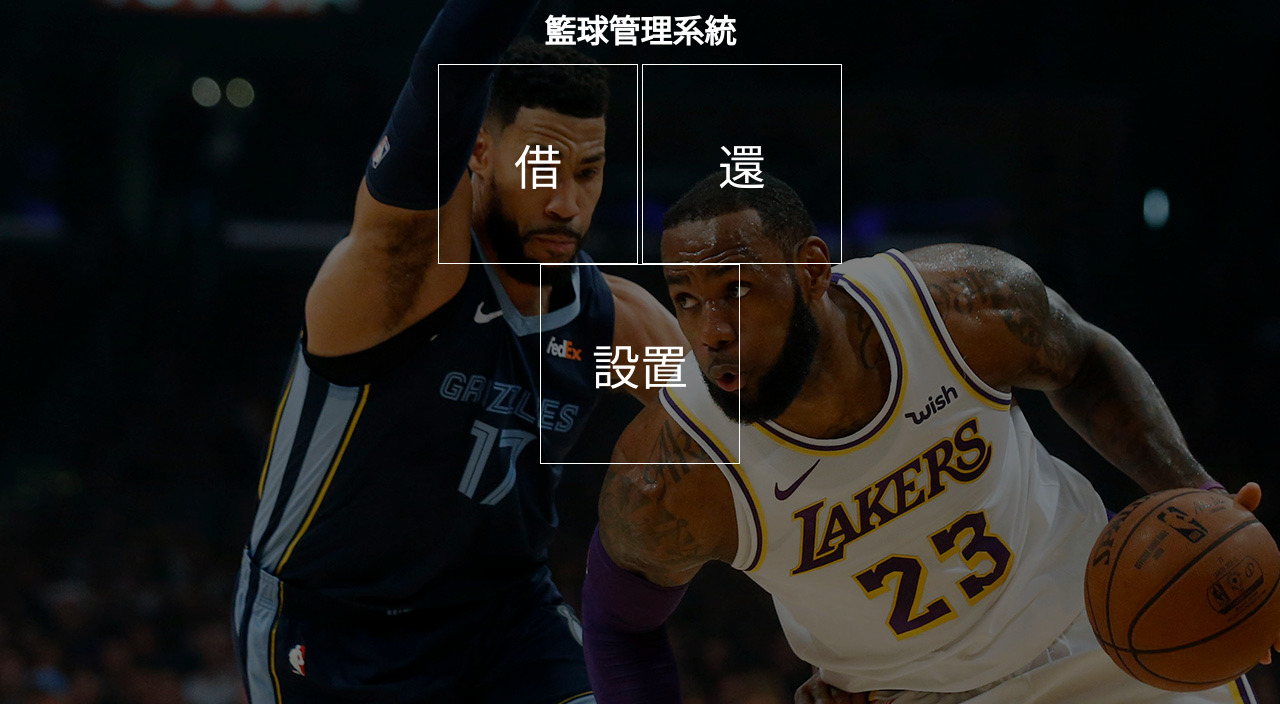
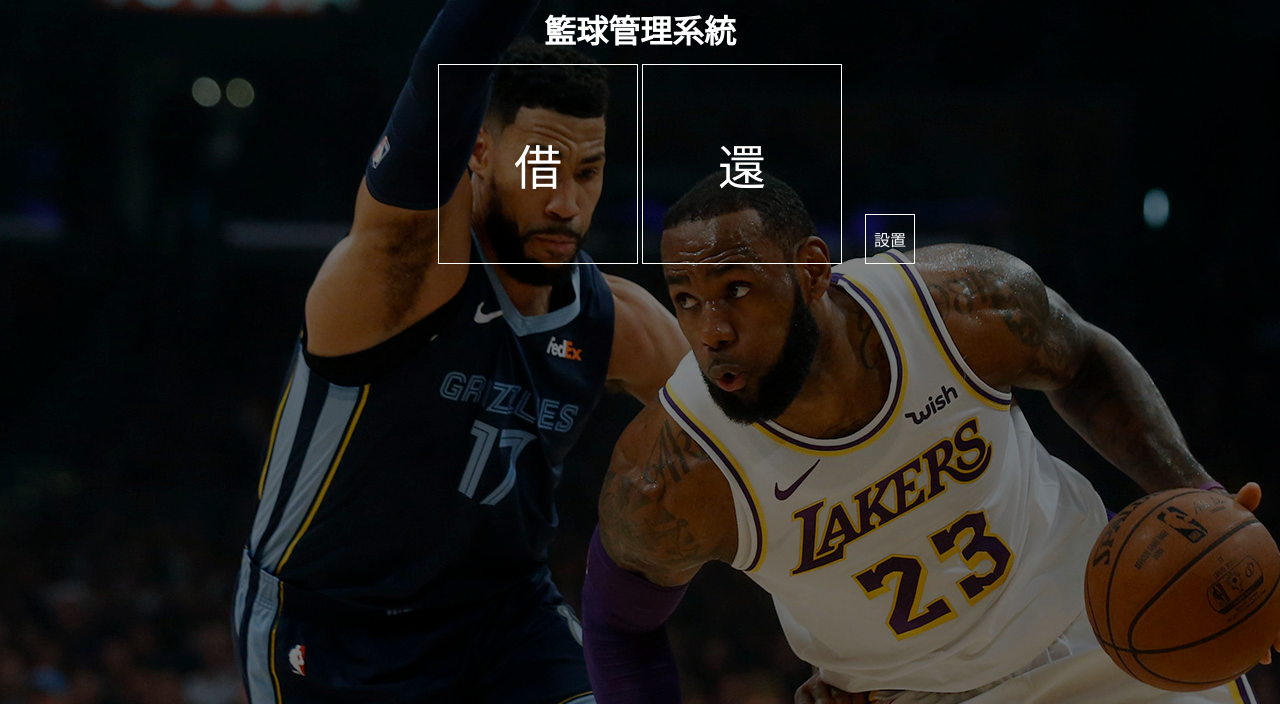
Before and after one commit to rootadminWalker/Rpi-app, a Flask app: page / in a window 1280 px wide. Shown: the top 704 px of the page. Run offline with Flask 2, Linux system fonts and the light colour scheme; data that the repository does not hold is empty.

Commit message:
change back css

```diff
--- a/Rpi-webfiles/static/css/style.css
+++ b/Rpi-webfiles/static/css/style.css
@@ -41,7 +41,14 @@ h1 {
     transition: all 0.5s ease;
 }
 
-
+#main .setting {
+	width: 50px;
+	height: 50px;
+	font-size: 16px;
+	position: absolute;
+	right: 25px;
+	top: 214px;
+}
 
 #warning {
 	font-size: 24px;
```
